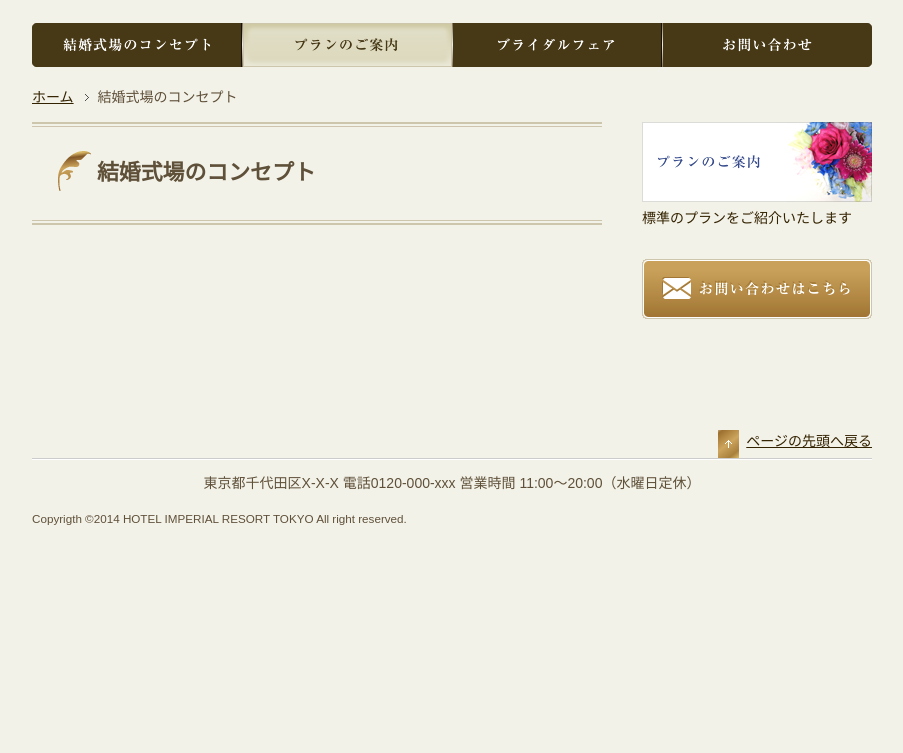
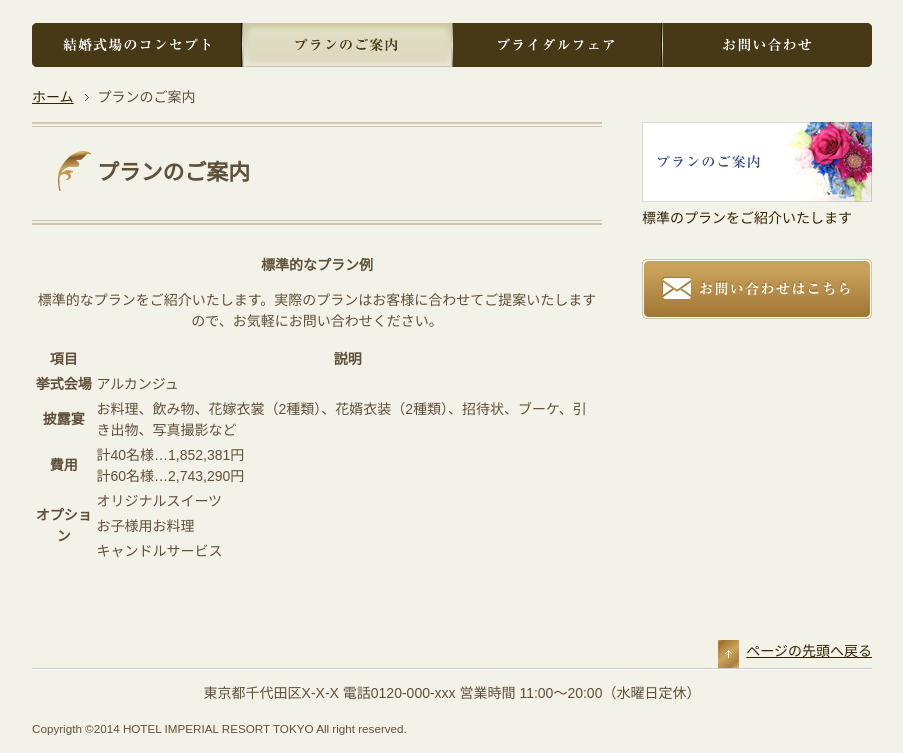
Before and after one commit to Phaya-nmt/phaya.github.io, a plain HTML site: page plan.html in a window 1280 px wide. Shown: the part 80-833 px from the top of the page, without its empty margins (188-1091 px from the left). Before the commit the page ends 800 px from the top, so only its background shows below. Drawn offline with Linux system fonts and the light colour scheme.

Commit message:
Edit plan.html insert caotion

```diff
--- a/plan.html
+++ b/plan.html
@@ -3,7 +3,7 @@
 
   <head>
     <meta charset="UTF-8">
-    <title>結婚式場のコンセプト - HOTEL IMPERIAL RESORT TOKYO</title>
+    <title>プランのご案内 - HOTEL IMPERIAL RESORT TOKYO</title>
     <link rel="stylesheet" href="css/style.css">
   </head>
 
@@ -14,24 +14,59 @@
 
     <nav>
       <ul>
-        <li id="nav_concept" alt="結婚式場のコンセプト" name="結婚式場のコンセプトのリンク" title="結婚式場のコンセプトのリンク"><a href="concept.html" alt="結婚式場のコンセプト" name="結婚式場のコンセプトのリンク" title="結婚式場のコンセプトのリンク">結婚式場のコンセプト</a></li>
-        <li id="nav_plan"><a href="plan.html">プランのご案内</a></li>
-        <li id="nav_fair"><a href="fair.html">ブライダルフェア</a></li>
-        <li id="nav_contact"><a href="contact.html">お問い合わせ</a></li>
+        <li id="nav_concept" alt="結婚式場のコンセプト" name="結婚式場のコンセプトのリンク" title="HOTEL IMPERIAL RESORT TOKYO|結婚式場のコンセプトのリンク"><a href="concept.html" alt="結婚式場のコンセプト" name="結婚式場のコンセプトのリンク" title="HOTEL IMPERIAL RESORT TOKYO|結婚式場のコンセプトのリンク">結婚式場のコンセプト</a></li>
+        <li id="nav_plan" alt="プランのご案内" name="プランのご案内" title="HOTEL IMPERIAL RESORT TOKYO|プランのご案内"><a alt="プランのご案内" name="プランのご案内" title="HOTEL IMPERIAL RESORT TOKYO|プランのご案内" href="plan.html">プランのご案内</a></li>
+        <li id="nav_fair" alt="ブライダルフェア" name="ブライダルフェア" title="HOTEL IMPERIAL RESORT TOKYO|ブライダルフェア"><a alt="" name="ブライダルフェア" title="HOTEL IMPERIAL RESORT TOKYO|ブライダルフェア" href="fair.html">ブライダルフェア</a></li>
+        <li id="nav_contact" alt="" name="" title=""><a alt="" name="" title="" href="contact.html">お問い合わせ</a></li>
       </ul>
     </nav>
 
     <div id="breadcrumb">
       <ul>
         <li><a href="index.html">ホーム</a></li>
-        <li>結婚式場のコンセプト</li>
+        <li>プランのご案内</li>
       </ul>
     </div>
 
     <div id="contents">
       <div id="main">
         <article>
-          <h1>結婚式場のコンセプト</h1>
+          <h1>プランのご案内</h1>
+          <table>
+          <caption>
+            <strong>標準的なプラン例</strong><p>標準的なプランをご紹介いたします。実際のプランはお客様に合わせてご提案いたしますので、お気軽にお問い合わせください。</p>
+          </caption>
+          <thead>
+            <tr>
+              <th scope="col">項目</th>
+              <th scope="col">説明</th>
+            </tr>
+          </thead>
+          <tbody>
+            <tr>
+              <th scope="row">挙式会場</th>
+              <td>アルカンジュ</td>
+            </tr>
+            <tr>
+              <th scope="row">披露宴</th>
+              <td>お料理、飲み物、花嫁衣裳（2種類）、花婿衣装（2種類）、招待状、ブーケ、引き出物、写真撮影など</td>
+            </tr>
+            <tr>
+              <th scope="row">費用</th>
+              <td>計40名様…1,852,381円<br />計60名様…2,743,290円</td>
+            </tr>
+            <tr>
+              <th rowspan="3" scope="rowgroup">オプション</th>
+              <td>オリジナルスイーツ</td>
+            </tr>
+            <tr>
+              <td>お子様用お料理</td>
+            </tr>
+            <tr>
+              <td>キャンドルサービス</td>
+            </tr>
+          </tbody>
+          </table>
         </article>
       </div>
       <div id="sub">
```
